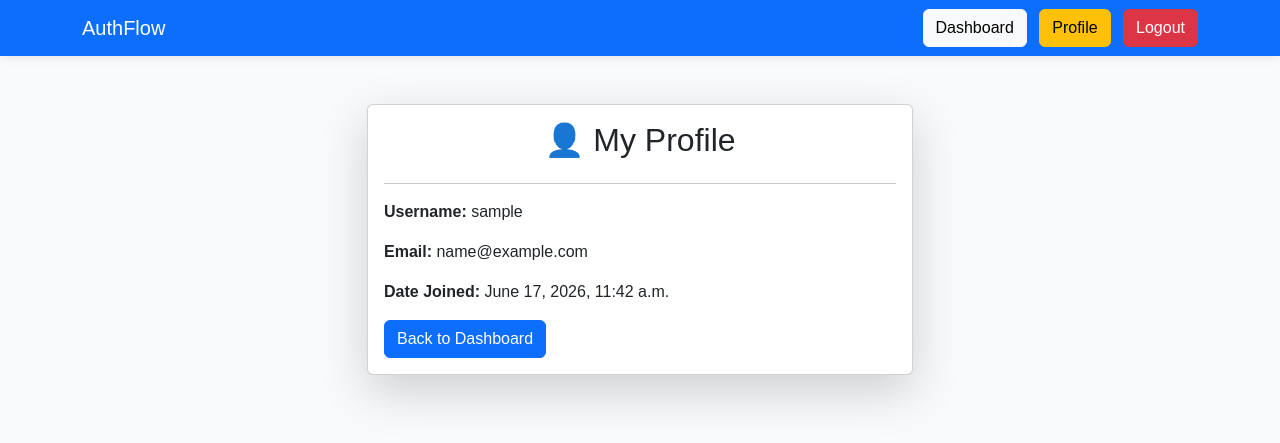
After one commit to nandanack5/authflow-django, a Django app: page /profile/ in a window 1280 px wide. The commit adds this page. Shown: the top 443 px of the page. Run offline with Django 5.2, Linux system fonts and the light colour scheme; the visitor is signed in with stand-in values (Sample User, id 1).

Commit message:
added profile page

```diff
--- a/accounts/templates/accounts/partials/navbar.html
+++ b/accounts/templates/accounts/partials/navbar.html
@@ -4,11 +4,33 @@
 
         <a class="navbar-brand" href="/">
 
-            AuthFlow Pro
+            AuthFlow
 
         </a>
 
         <div>
+
+            {% if user.is_authenticated %}
+
+                <a class="btn btn-light me-2" href="/dashboard/">
+
+                    Dashboard
+
+                </a>
+
+                <a class="btn btn-warning me-2" href="/profile/">
+
+                    Profile
+
+                </a>
+
+                <a class="btn btn-danger" href="/logout/">
+
+                    Logout
+
+                </a>
+
+            {% else %}
 
                 <a class="btn btn-light me-2" href="/login/">
 
@@ -22,6 +44,8 @@
 
                 </a>
 
+            {% endif %}
+
         </div>
 
     </div>
--- /dev/null
+++ b/accounts/templates/accounts/profile.html
@@ -0,0 +1,50 @@
+{% extends 'accounts/base.html' %}
+
+{% block title %}
+Profile
+{% endblock %}
+
+{% block content %}
+
+<div class="row justify-content-center mt-5">
+
+    <div class="col-md-6">
+
+        <div class="card shadow-lg">
+
+            <div class="card-body">
+
+                <h2 class="text-center mb-4">
+                    👤 My Profile
+                </h2>
+
+                <hr>
+
+                <p>
+                    <strong>Username:</strong>
+                    {{ request.user.username }}
+                </p>
+
+                <p>
+                    <strong>Email:</strong>
+                    {{ request.user.email }}
+                </p>
+
+                <p>
+                    <strong>Date Joined:</strong>
+                    {{ request.user.date_joined }}
+                </p>
+
+                <a href="/dashboard/" class="btn btn-primary">
+                    Back to Dashboard
+                </a>
+
+            </div>
+
+        </div>
+
+    </div>
+
+</div>
+
+{% endblock %}
--- a/accounts/urls.py
+++ b/accounts/urls.py
@@ -7,4 +7,5 @@ urlpatterns = [
     path("login/", views.login_user, name="login"),
     path("dashboard/", views.dashboard, name="dashboard"),
     path("logout/", views.logout_user, name="logout"),
+    path("profile/", views.profile, name="profile"),
 ]
--- a/accounts/views.py
+++ b/accounts/views.py
@@ -82,6 +82,14 @@ def dashboard(request):
         "accounts/dashboard.html"
     )
 
+@login_required(login_url="/login/")
+def profile(request):
+
+    return render(
+        request,
+        "accounts/profile.html"
+    )
+
 
 def logout_user(request):
 
```
Lines whose indentation alone changed are shown as unchanged.
